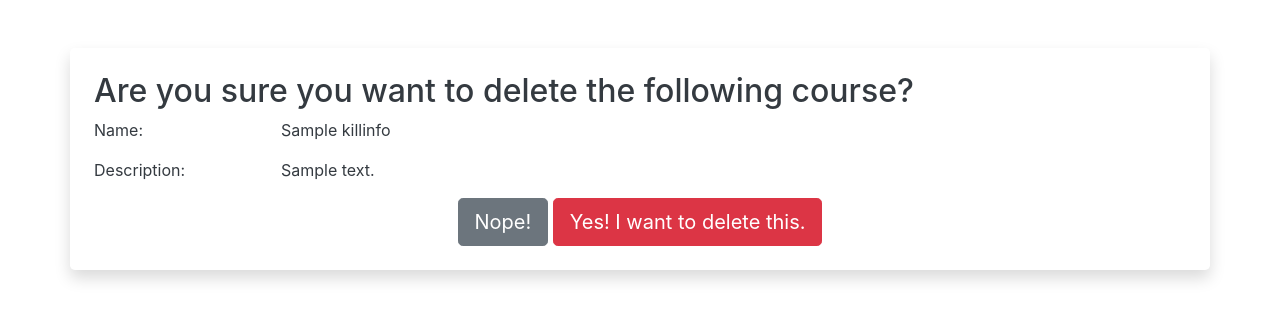
After one commit to ewink1977/Course_List_Proj, a Django app: template course_list/templates/html/destroy.html in a window 1280 px wide. The commit adds this page. Shown: the top 320 px of the page. Run offline with Django 3.2, Linux system fonts and the light colour scheme; the template is opened without the code that fills it: most values are stand-ins (such as "Sample title", 1, 10 or a date in 2020); some libraries are stand-ins or nearby versions.

Commit message:
Create and Destroy functions working properly, pages styled nicely.

```diff
--- a/course_list/models.py
+++ b/course_list/models.py
@@ -1,5 +1,4 @@
 from django.db import models
-from django.db.models.deletion import CASCADE
 
 class Courses(models.Model):
     name = models.CharField(max_length=255)
--- /dev/null
+++ b/course_list/templates/html/destroy.html
@@ -0,0 +1,33 @@
+{% extends "html/base.html" %}
+{% block content %}
+<div class="row">
+    <div class="col">
+<h2>Are you sure you want to delete the following course?</h2>
+    </div>
+</div>
+<div class="row">
+    <div class="col-2">
+        <p>Name:</p>
+    </div>
+    <div class="col">
+        <p>{{ killinfo.name }}</p>
+    </div>
+</div>
+<div class="row">
+    <div class="col-2">
+        <p>Description:</p>
+    </div>
+    <div class="col">
+        <p>{{ killinfo.course_desc.desc }}</p>
+    </div>
+</div>
+<div class="row align-items-center justify-content-center">
+    <div class="col align-self-center mb-4 text-center">
+        <form action="{% url 'destroy_course' killinfo.id %}" method="post">
+        {% csrf_token %}
+        <a href="{% url 'home' %}"><button type="button" class="btn btn-secondary btn-lg">Nope!</button></a>
+        <button type="submit" class="btn btn-danger btn-lg">Yes! I want to delete this.</button>
+        </form>
+    </div>
+</div>
+{% endblock %}
--- a/course_list/urls.py
+++ b/course_list/urls.py
@@ -4,4 +4,5 @@ from . import views
 urlpatterns = [
     path('', views.home, name = 'home'),
     path('add_course', views.add_course, name = 'add_course'),
+    path('destroy/<killid>', views.destroy_course, name='destroy_course'),
 ]
```
Also changed, not shown: course_list/templates/html/home.html (+4 -4 lines), course_list/views.py (+21 -2 lines), db.sqlite3.
